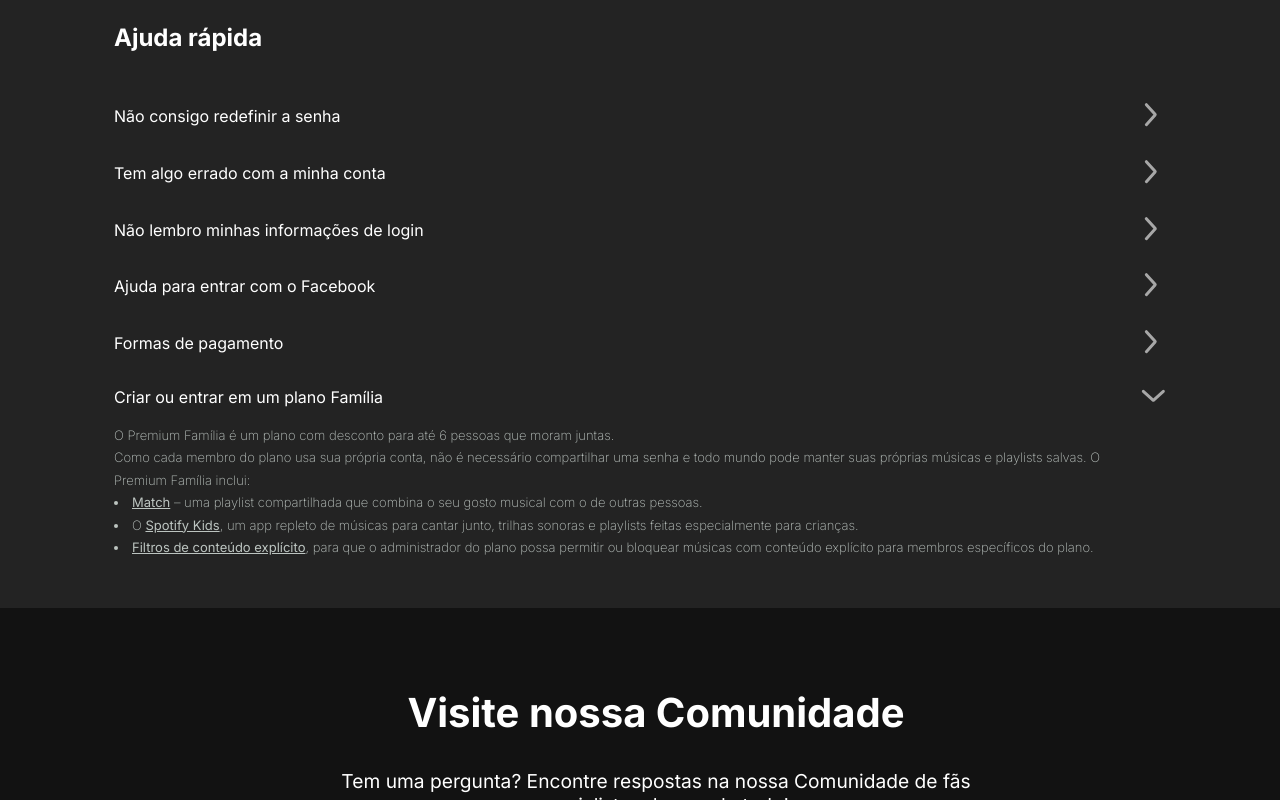
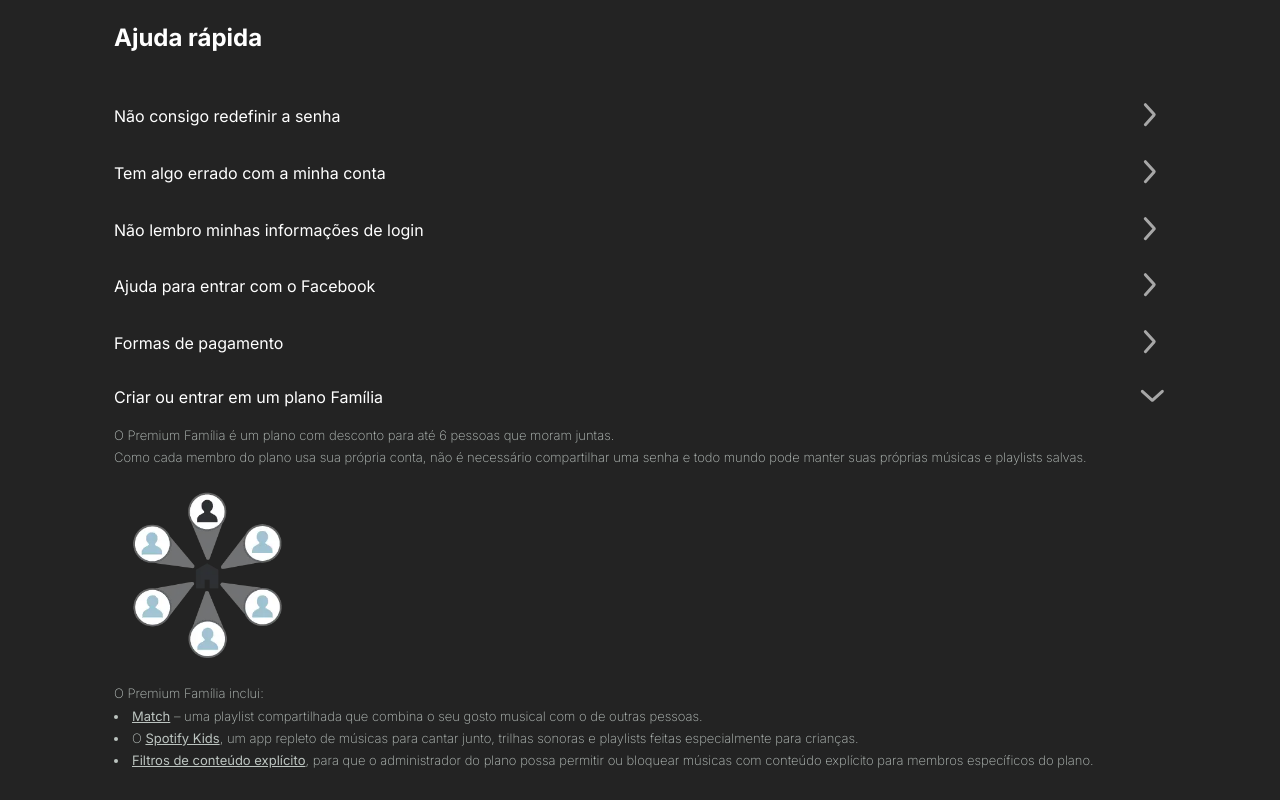
Before and after one commit to LuizaGA/rubik-front, a React (Vite) app: page /FAQ in a window 1280 px wide. Both pictures are taken after a click on the element "Criar ou entrar em um plano Família". Shown: the part 797-1597 px from the top of the page. Built offline with nearby package versions, Linux system fonts and the light colour scheme.

Commit message:
FAQ answers dropdown working

```diff
--- a/src/pages/FAQ/index.jsx
+++ b/src/pages/FAQ/index.jsx
@@ -5,6 +5,7 @@ import { FirstContainer, SecondContainer, ThirdContainer, ContainerTexto, ThirdC
 
 import ArrowIcon from "../../../public/arrow-right.svg"
 import ArrowDownIcon from "../../../public/arrow-down.svg"
+import FamilyPlan from "../../../public/plano-familia.webp"
 
 function FAQ() {
 
@@ -200,7 +201,9 @@ function FAQ() {
               <tr className='answer'>
                 <p>O Premium Família é um plano com desconto para até 6 pessoas que moram juntas.</p>
 
-                <p>Como cada membro do plano usa sua própria conta, não é necessário compartilhar uma senha e todo mundo pode manter suas próprias músicas e playlists salvas.                 O Premium Família inclui:</p>
+                <p>Como cada membro do plano usa sua própria conta, não é necessário compartilhar uma senha e todo mundo pode manter suas próprias músicas e playlists salvas.</p>
+                <img src={FamilyPlan}></img>
+                <p>O Premium Família inclui:</p>
 
                 <ul>
                 <li><a>Match</a> – uma playlist compartilhada que combina o seu gosto musical com o de outras pessoas.</li>
--- a/src/pages/FAQ/styles.js
+++ b/src/pages/FAQ/styles.js
@@ -68,6 +68,10 @@ export const SecondContainer = styled.div`
   .answer {
     line-height: 1.4rem;
     font-size: 13px;
+  }
+
+  .answer img {
+    width: 12rem;
   }
 
   tr {
```
Also changed, not shown: public/plano-familia.webp (added).
